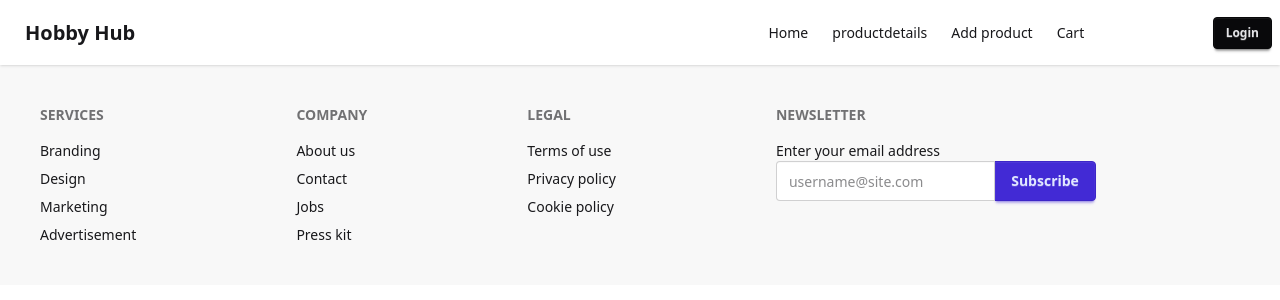
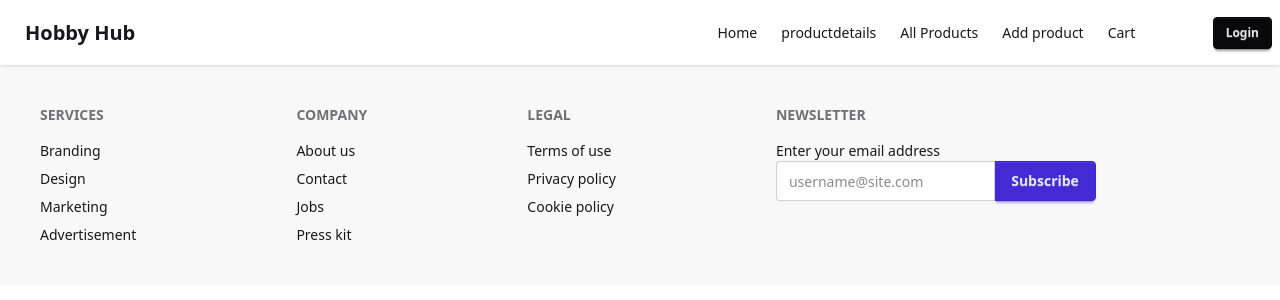
Before and after one commit to tanvirabsur/e-commerce-app, a React (Vite) app: page / in a window 1280 px wide. Shown: the top 300 px of the page. Built offline with nearby package versions, Linux system fonts and the light colour scheme; no server answers.

Commit message:
complate product display

```diff
--- a/src/components/NavBar.jsx
+++ b/src/components/NavBar.jsx
@@ -35,6 +35,7 @@ const Navbar = () => {
                     <ul className="menu menu-horizontal px-1">
                         <li><NavLink to={'/'}>Home</NavLink></li>
                         <li><NavLink to={'/productdetails'}>productdetails</NavLink></li>
+                        <li><NavLink to={'/products'}>All Products</NavLink></li>
                         <li><NavLink to={'/addproduct'}>Add product</NavLink></li>
                         <li><NavLink to={'/cart'}>Cart</NavLink></li>
                     </ul>
@@ -98,6 +99,7 @@ const Navbar = () => {
                             className="menu menu-sm dropdown-content bg-base-100 rounded-box z-1 mt-3 w-52 p-2 shadow ">
                             <li className='lg:hidden'><NavLink to={'/'}>Home</NavLink></li>
                             <li className='lg:hidden'><NavLink to={'/productdetails'}>product details</NavLink></li>
+                            <li><NavLink to={'/products'}>All Products</NavLink></li>
                             <li className='lg:hidden'><NavLink to={'/addproduct'}>addproduct</NavLink></li>
                             <li className='lg:hidden'><NavLink to={'/cart'}>My Cart</NavLink></li>
                             <li><a className='' onClick={Logout}>Logout</a></li>
--- a/src/components/Products.jsx
+++ b/src/components/Products.jsx
@@ -9,7 +9,7 @@ const Products = () => {
     return (
         <div className='grid grid-cols-1 md:grid-cols-2 lg:grid-cols-3 gap-4'>
            {
-            products.map(product => <Product key={product.id} product={product}></Product>)
+            products.map(product => <Product key={product._id} product={product}></Product>)
            }
         </div>
     );
```
